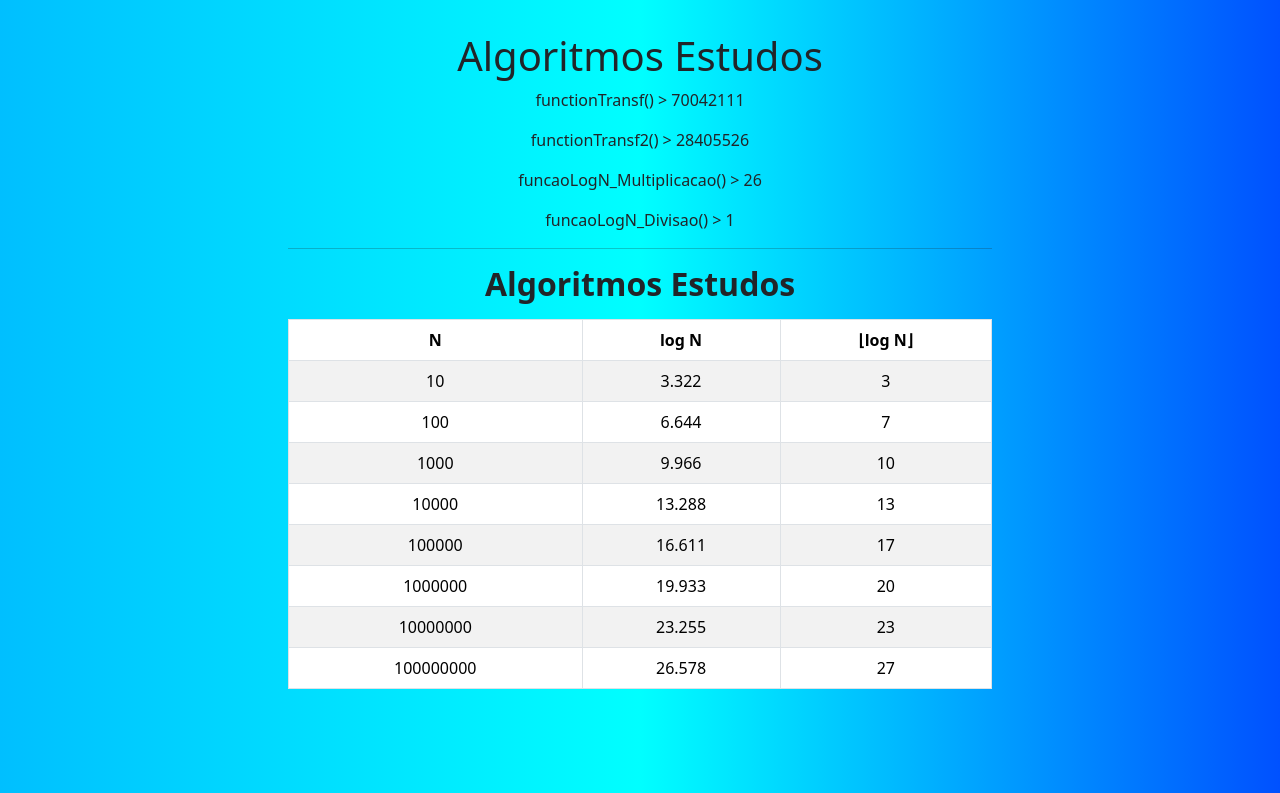
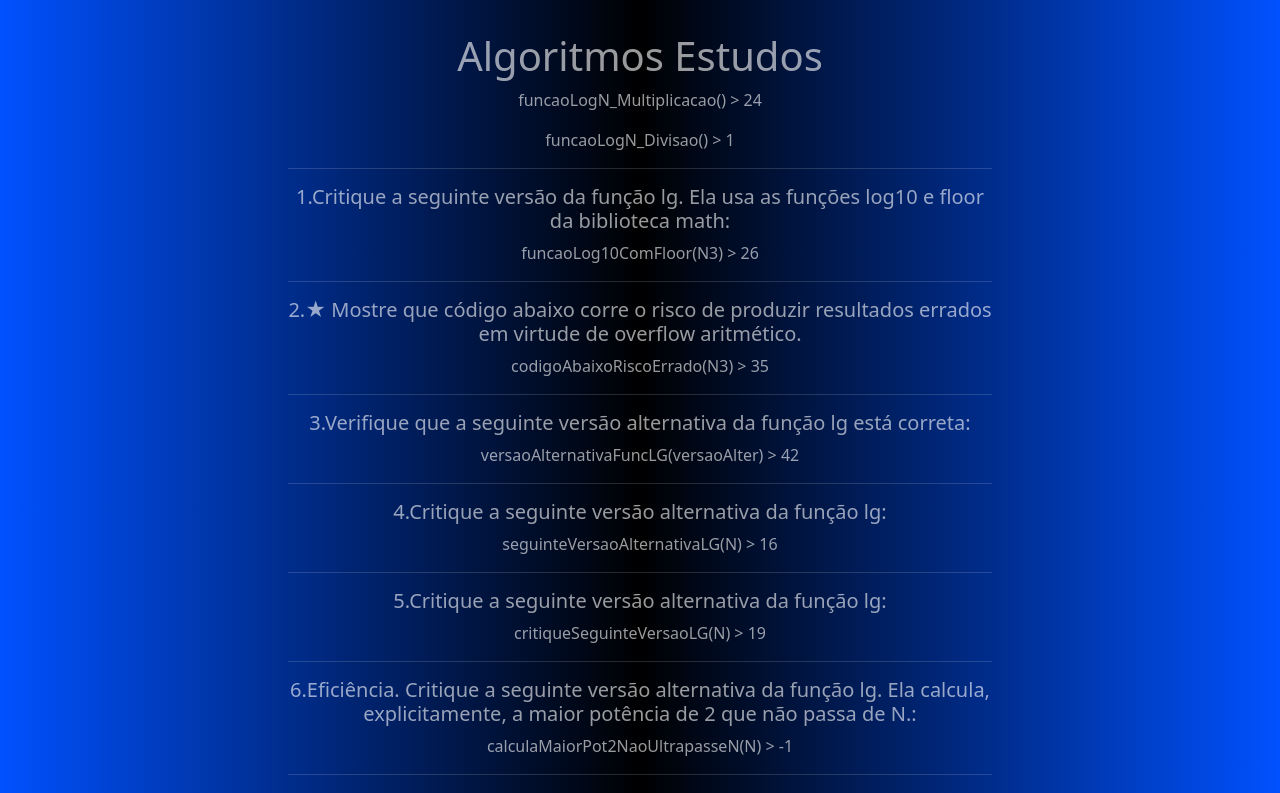
Before and after one commit to BlackCode777/ProjetoProgramacao_EstudosANGULAR, an Angular app in the folder algoritmos/: page / in a window 1280 px wide. Shown: the top 793 px of the page. Built offline with nearby package versions, Linux system fonts and the light colour scheme.

Commit message:
estudos das variável da função de log na base 2

```diff
--- a/algoritmos/src/app/algoritmos/algoritmos/algoritmos.component.html
+++ b/algoritmos/src/app/algoritmos/algoritmos/algoritmos.component.html
@@ -1,10 +1,45 @@
 <!--Usando a função funcaoLogN_Multiplicacao(N) com interpolation-->
 <div class="box-body box-title text-center">
   <h1>Algoritmos Estudos</h1>
-  <p>{{ "functionTransf() > " }}{{ functionTransf() }}</p>
-  <p>{{ "functionTransf2() > " }}{{ functionTransf2() }}</p>
-  <p>{{ "funcaoLogN_Multiplicacao() > " }}{{ funcaoLogN_Multiplicacao(functionTransf()) }}</p>
-  <p>{{ "funcaoLogN_Divisao() > " }}{{ funcaoLogN_Divisao(functionTransf2()) }}</p>
+  <!-- <p>{{ "functionTransf() > " }}{{ functionTransf() }}</p>
+  <p>{{ "functionTransf2() > " }}{{ functionTransf2() }}</p> -->
+  <p>{{ "funcaoLogN_Multiplicacao() > " }}{{ funcaoLogN_Multiplicacao(N2) }}</p>
+  <p>{{ "funcaoLogN_Divisao() > " }}{{ funcaoLogN_Divisao(N3) }}</p>
+</div>
+<hr>
+<div class="box-body box-title text-center">
+  <h5>1.Critique a seguinte versão da função lg.  Ela usa as funções log10 e floor da biblioteca math:</h5>
+  <p>{{ "funcaoLog10ComFloor(N3) > " }}{{ funcaoLog10ComFloor(N3) }}</p>
+</div>
+<hr>
+<div class="box-body box-title text-center">
+  <h5>2.★ Mostre que código abaixo corre o risco de produzir resultados errados em virtude de overflow aritmético.</h5>
+  <p>{{ "codigoAbaixoRiscoErrado(N3) > " }}{{ codigoAbaixoRiscoErrado(N4) }}</p>
+</div>
+<hr>
+<div class="box-body box-title text-center">
+  <h5>3.Verifique que a seguinte versão alternativa da função lg está correta:</h5>
+  <p>{{ "versaoAlternativaFuncLG(versaoAlter) > " }}{{ versaoAlternativaFuncLG(versaoAlter) }}</p>
+</div>
+<hr>
+<div class="box-body box-title text-center">
+  <h5>4.Critique a seguinte versão alternativa da função lg:</h5>
+  <p>{{ "seguinteVersaoAlternativaLG(N) > " }}{{ seguinteVersaoAlternativaLG(v) }}</p>
+</div>
+<hr>
+<div class="box-body box-title text-center">
+  <h5>5.Critique a seguinte versão alternativa da função lg:</h5>
+  <p>{{ "critiqueSeguinteVersaoLG(N) > " }}{{ critiqueSeguinteVersaoLG(critiqueSeguinteVersaoLG_var) }}</p>
+</div>
+<hr>
+<div class="box-body box-title text-center">
+  <h5>6.Eficiência.  Critique a seguinte versão alternativa da função lg. Ela calcula, explicitamente, a maior potência de 2 que não passa de N.:</h5>
+  <p>{{ "calculaMaiorPot2NaoUltrapasseN(N) > " }}{{ calculaMaiorPot2NaoUltrapasseN(calculaMaiorPot2NaoUltrapasseN_var) }}</p>
+</div>
+<hr>
+<div class="box-body box-title text-center">
+  <h5>7.Logaritmos na base 10.  Escreva uma função que calcule o piso do logaritmo na base 10 de um número.:</h5>
+  <p>{{ "funcaoLog10(N) > " }}{{ funcaoLog10(calculaMaiorPot2NaoUltrapasseN_var) }}</p>
 </div>
 
 <hr />
--- a/algoritmos/src/app/algoritmos/algoritmos/algoritmos.component.ts
+++ b/algoritmos/src/app/algoritmos/algoritmos/algoritmos.component.ts
@@ -3,9 +3,26 @@ import { Component } from '@angular/core';
 @Component({
   selector: 'app-algoritmos',
   templateUrl: './algoritmos.component.html',
-  styleUrls: ['./algoritmos.component.scss']
+  styleUrls: ['./algoritmos.component.scss'],
 })
 export class AlgoritmosComponent {
+  /*
+
+  https://www.ime.usp.br/~pf/algoritmos/aulas/floor-lg.html
+
+  Piso do logaritmo na base 2
+  O logaritmo na base 2 de um número N é o expoente a que 2 deve ser elevado para
+  produzir N.  O logaritmo na base 2 de N é denotado por log N.  É claro que log N
+  só está definido se N é estritamente positivo.
+
+  Problema: dado um inteiro estritamente positivo N, calcular o piso de log N.
+
+  O piso de log N, usualmente denotado por  ⌊log N⌋, é aproximadamente igual ao número
+  de bits na representação binária de N.  A seguinte tabela mostra alguns valores de
+  log N (aproximados até a terceira casa decimal) bem como os correspondentes valores
+  de ⌊log N⌋:
+
+  */
 
   algoritmos = [
     { N: 10, log_N: '3.322', _log_N_: '3' },
@@ -18,31 +35,109 @@ export class AlgoritmosComponent {
     { N: 100000000, log_N: '26.578', _log_N_: '27' },
   ];
   /*criando um intervalo de número inteiro com setInterval()*/
+  public N = Math.floor(Math.random() * 100000000) + 1;
+  public N2 = Math.floor(Math.random() * 100000000) + 1;
+  public N3 = Math.floor(Math.random() * 100000000) + 1;
+  public N4 = Math.floor(Math.random() * 100000000000) + 1;
 
-  public N = Math.floor(Math.random() * 100000000) + 1;
+  public versaoAlter = Math.floor(Math.random() * 10000000000010) + 1;
+  public v = Math.floor(Math.random() * 1000000) + 1;
+  public critiqueSeguinteVersaoLG_var = Math.floor(Math.random() * 1000000) + 1;
+  public calculaMaiorPot2NaoUltrapasseN_var = Math.floor(Math.random() * 1000000) + 1;
 
-  public N2 = Math.floor(Math.random() * 100000000) + 1;
+  constructor() {}
+  NgModule() {}
 
-  public functionTransf2(){
-    setInterval(() => {
-      this.N2 = Math.floor(Math.random() * 100000000) + 1;
-    }, 30000);
-    return this.N2;
+  /*Logaritmos na base 10.  Escreva uma função que calcule o piso do logaritmo na base 10 de um número.*/
+  funcaoLog10(N: number) {
+    let x = Math.log(N) / Math.log(10);
+    return Math.floor(x);
   }
 
-  public functionTransf(){
-    setInterval(() => {
-      this.N = Math.floor(Math.random() * 100000000) + 1;
-    }, 30000);
-    return this.N;
+  potencia(N: number) {
+    let p = 1;
+    for(let j = 1; j <= N; ++j ){
+      p = 2 * p;
+    }
+    return p;
+  }
+  calculaMaiorPot2NaoUltrapasseN(N: number) {
+    let i = 0;
+    for (let i = 0; this.potencia(i) <= N; ++i) {}
+    return i - 1;
   }
 
+  critiqueSeguinteVersaoLG(N: number) {
+    let i = 2;
+    let n = 4;
 
+    if(N == 1){
+      return 0;
+    }
 
-  constructor() { }
-  NgModule() {}
+    if(N == 2){
+      return 1;
+    }
+    while (n <= N) {
+      n = 2 * n;
+      i += 1;
+    }
+    return i - 1;
+  }
 
- funcaoLogN_Divisao( N: number ){
+  seguinteVersaoAlternativaLG(N: number) {
+    let achou = 0,
+      i = 0,
+      n = 1;
+    while (!achou) {
+      n *= 2;
+      i += 1;
+      if (n > N) achou = 1;
+    }
+    return i - 1;
+  }
+
+  versaoAlternativaFuncLG(N: number) {
+    let i = 0;
+    for (let n = 2; n <= N; n = 2 * n) {
+      i += 1;
+    }
+    return i - 1;
+  }
+
+  codigoAbaixoRiscoErrado(N: number) {
+    let i = 0,
+      n = 1;
+    while (n <= N) {
+      n = 2 * n;
+      i += 1;
+    }
+    return i - 1;
+  }
+
+  log10(x: number) {
+    return Math.log(x) / Math.LN10;
+  }
+  funcaoLog10ComFloor(N: number) {
+    let x = this.log10(N) / this.log10(2);
+    return Math.floor(x);
+  }
+
+  // public functionTransf2() {
+  //   setInterval(() => {
+  //     this.N2 = Math.floor(Math.random() * 100000000) + 1;
+  //   }, 30000);
+  //   return this.N2;
+  // }
+
+  // public functionTransf() {
+  //   setInterval(() => {
+  //     this.N = Math.floor(Math.random() * 100000000) + 1;
+  //   }, 30000);
+  //   return this.N;
+  // }
+
+  funcaoLogN_Divisao(N: number) {
     let i = 0;
     let n = N;
     while (n > 1) {
@@ -52,14 +147,13 @@ export class AlgoritmosComponent {
     return i;
   }
 
- funcaoLogN_Multiplicacao( N: number ){
+  funcaoLogN_Multiplicacao(N: number) {
     let i = 0;
     let n = 1;
-	while (n <= N/2) {
+    while (n <= N / 2) {
       n = 2 * n;
       i += 1;
     }
     return i;
   }
-
 }
--- a/algoritmos/src/styles.scss
+++ b/algoritmos/src/styles.scss
@@ -14,12 +14,14 @@ body { margin: 0; font-family: Roboto, "Helvetica Neue", sans-serif; }
 
 .main{
 
-    background: linear-gradient(to right, #00bfff, #00ffff, #0051ff);
+    background: linear-gradient(to right, #0051ff, #000000, #0051ff);
     //Altura
 
     justify-content: center;
     align-items: center;
     width: 100%;
-    height: 1080px;
+    height: 2080px;
+    color: #fff9;
+    // color: white;
 
 }
```
Lines whose indentation alone changed are shown as unchanged.
